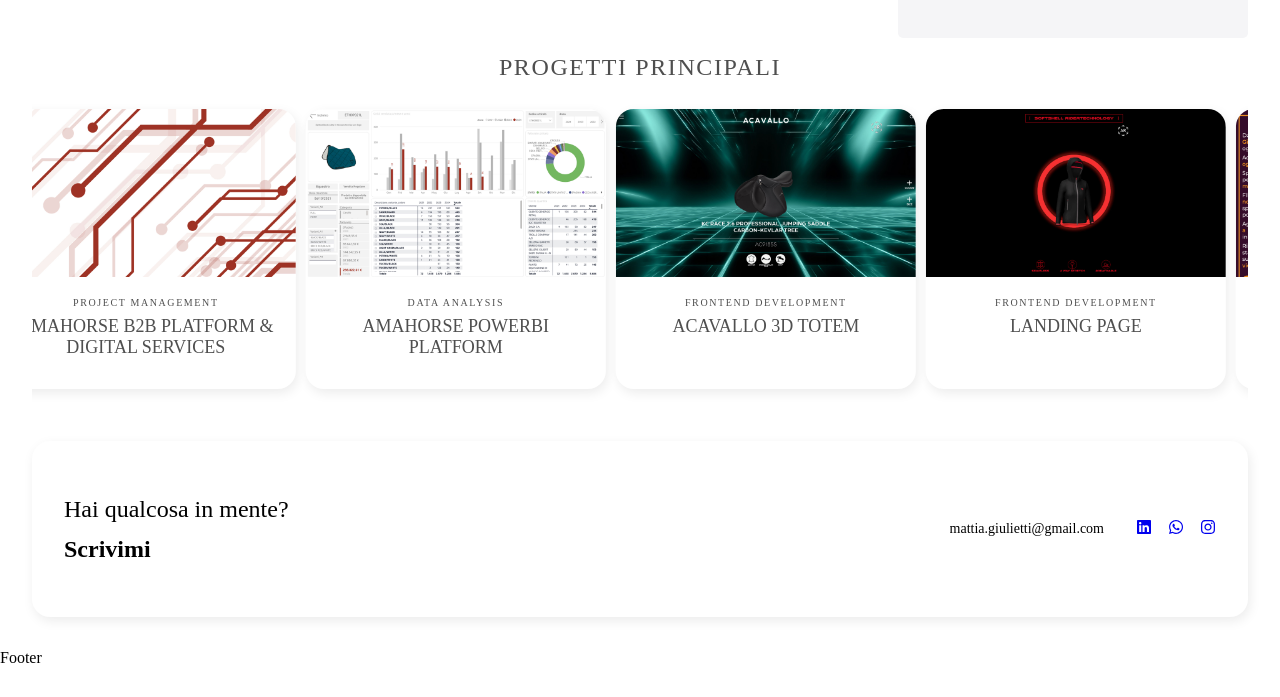
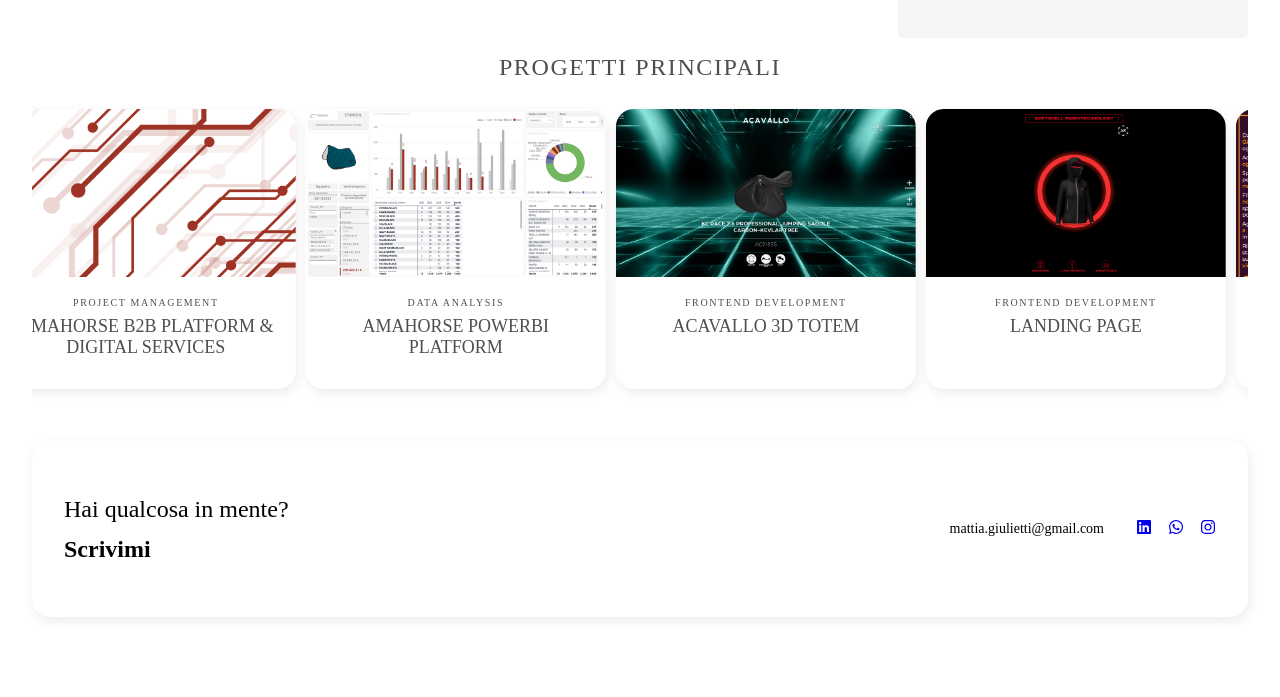
Before and after one commit to Samano-23/portfolio, a React (Create React App) app: page / in a window 1280 px wide. Shown: the part 501-1198 px from the top of the page. After the commit the page ends 1150 px from the top, so only its background shows below. Built offline with nearby package versions, Linux system fonts and the light colour scheme; a web font is replaced by a local one.

Commit message:
test commit

```diff
--- a/src/components/Home.js
+++ b/src/components/Home.js
@@ -2,7 +2,7 @@
 import "../index.css";
 import { FaWhatsapp, FaLinkedin, FaInstagram } from "react-icons/fa";
 import Menu from "../components/Menu";
-import Footer from "../components/Footer";
+/* import Footer from "../components/Footer"; */
 
 const Home = () => {
   const textRef = useRef(null); // Ref per selezionare l'elemento con l'ID "job"
@@ -147,7 +147,7 @@
           </a>
         </div>
       </div>
-      <Footer />
+      {/*       <Footer /> */}
     </div>
   );
 };
```
